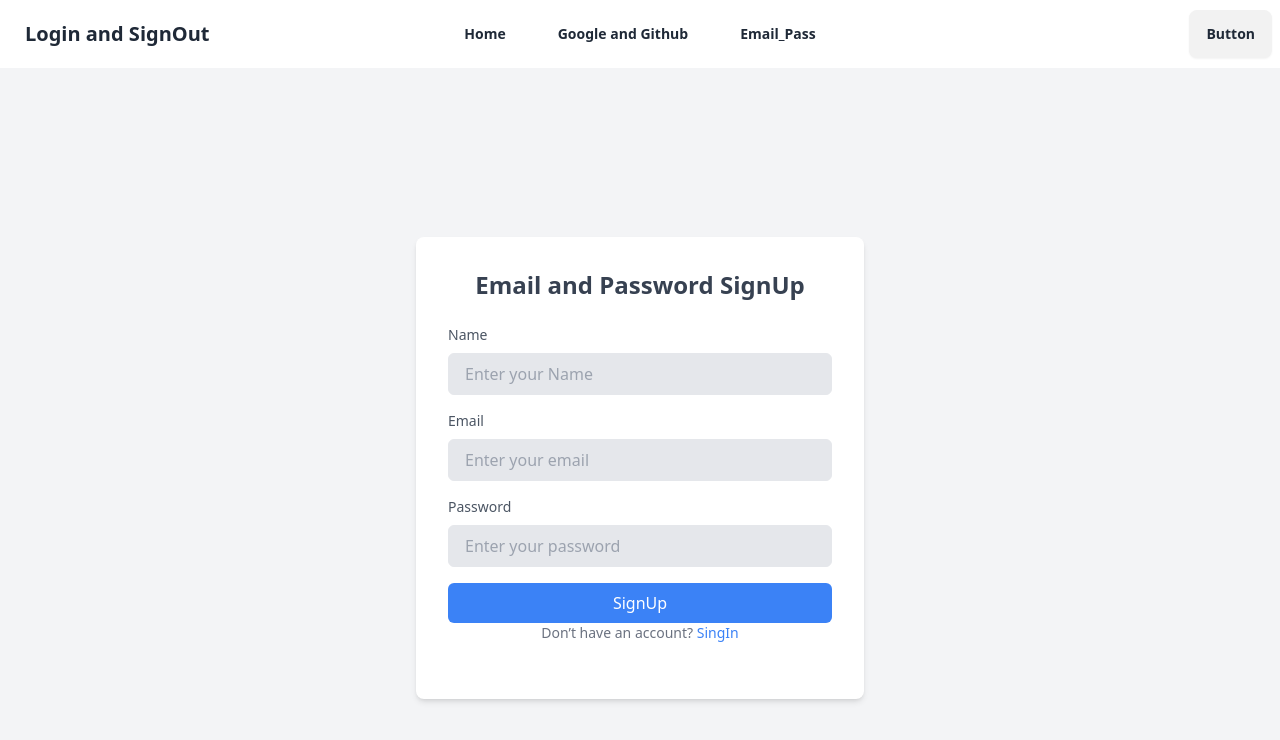
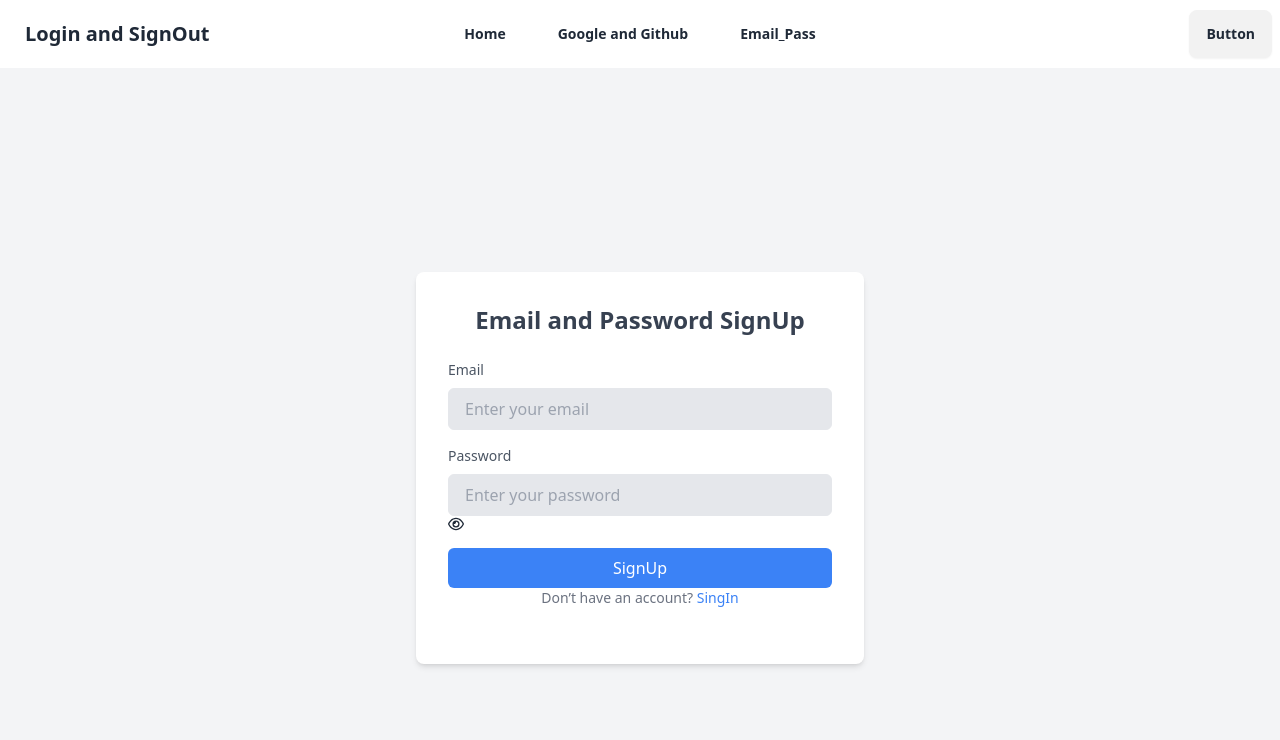
Before and after one commit to md-mostafiz181/practice-firebase, a React (Vite) app: page /signUp in a window 1280 px wide. Shown: the top 740 px of the page. Built offline with nearby package versions, Linux system fonts and the light colour scheme.

Commit message:
validate more things and also toggle show and hide passord

```diff
--- a/src/components/SignUp/SignUp.jsx
+++ b/src/components/SignUp/SignUp.jsx
@@ -1,22 +1,26 @@
 import { createUserWithEmailAndPassword, getAuth } from "firebase/auth";
 import { useState } from "react";
 import { Link } from "react-router-dom";
+import { FaRegEye } from "react-icons/fa6";
+import { FaRegEyeSlash } from "react-icons/fa6";
+
 
 
 const SignUp = () => {
 
   const [registerError, setRegisterError]=useState(" ");
-  const [success, setSuccess]= useState(" ")
+  const [success, setSuccess]= useState(" ");
+  const [showPassword, setShowPassword]= useState(false)
 
     const auth = getAuth();
     const handleRegister = (e)=>{
         e.preventDefault()
-        const name = e.target.name.value;
+
         const email = e.target.email.value;
         const password = e.target.password.value;
-        console.log(name,email,password)
+        console.log(email,password)
 
-        console.log(typeof password)
+
 
 
         setRegisterError("");
@@ -24,6 +28,9 @@ const SignUp = () => {
 
         if(password.length < 6){
           setRegisterError("Password at least 6 characters or longer")
+          return;
+        }else if(!/[A-Z]/.test(password)){
+          setRegisterError("Use at least one uppercase")
           return;
         }
 
@@ -49,15 +56,7 @@ const SignUp = () => {
         <h2 className="text-2xl font-bold text-center text-gray-700">Email and Password SignUp</h2>
 
         <form className="space-y-4" onSubmit={handleRegister}>
-          <div>
-            <label htmlFor="email" className="block text-sm font-medium text-gray-600">Name</label>
-            <input
-              type="text"
-              id="name"
-              className="w-full px-4 py-2 mt-2 text-gray-700 bg-gray-200 border rounded-md focus:border-blue-500 focus:outline-none focus:ring"
-              placeholder="Enter your Name"
-            />
-          </div>
+
           <div>
             <label htmlFor="email" className="block text-sm font-medium text-gray-600">Email</label>
             <input
@@ -72,12 +71,19 @@ const SignUp = () => {
           <div>
             <label htmlFor="password" className="block text-sm font-medium text-gray-600">Password</label>
             <input
-              type="password"
+              type={showPassword ? "text":"password"}
               id="password"
               className="w-full px-4 py-2 mt-2 text-gray-700 bg-gray-200 border rounded-md focus:border-blue-500 focus:outline-none focus:ring"
               placeholder="Enter your password"
+
               required
+
             />
+            <span onClick={()=>setShowPassword(!showPassword)}>
+              {
+                showPassword ? <FaRegEyeSlash></FaRegEyeSlash> : <FaRegEye></FaRegEye>
+              }
+            </span>
           </div>
 
           <input className="w-full px-4 py-2 text-white bg-blue-500 rounded-md hover:bg-blue-600 focus:outline-none focus:bg-blue-600" type="submit" value="SignUp" />
```
